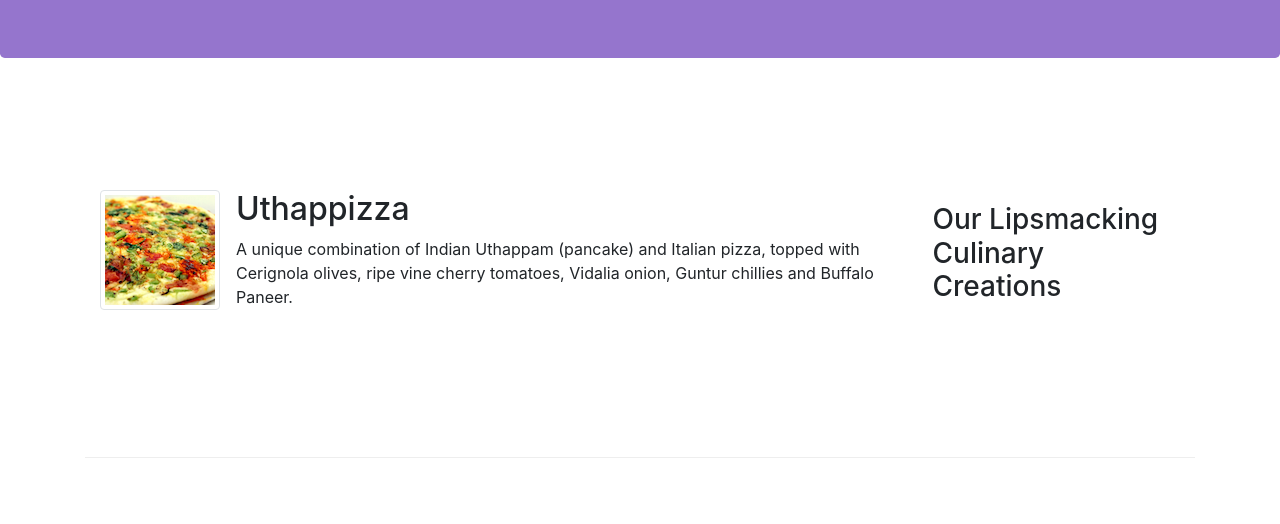
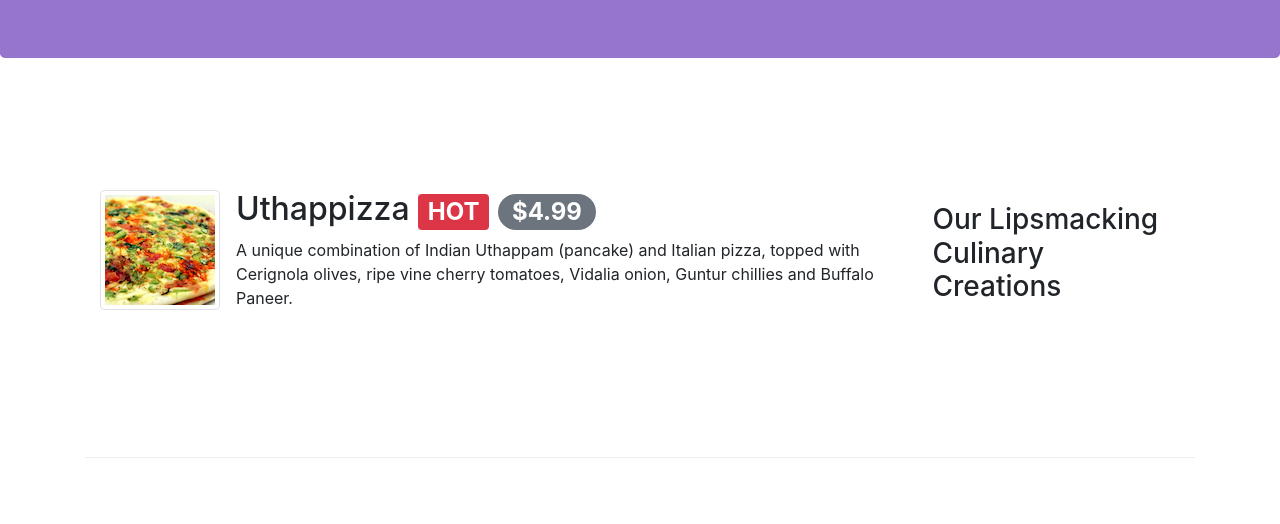
Before and after one commit to HHH0808/confusion_bootstrap, a website: page index.html in a window 1280 px wide. Shown: the part 276-800 px from the top of the page. Drawn offline with nearby package versions, Linux system fonts and the light colour scheme.

Commit message:
alert_users

```diff
--- a/index.html
+++ b/index.html
@@ -58,7 +58,7 @@
                     <img class='d-flex mr-3 img-thumbnail align-items-center'
                         src='img/uthappizza.png'>
                     <div class ='media-body'>
-                        <h2 class="mt-0">Uthappizza</h2>
+                        <h2 class="mt-0">Uthappizza <span class='badge badge-danger'> HOT </span> <span class='badge badge-pill badge-secondary'> $4.99</span></span></h2>
                         <p>A unique combination of Indian Uthappam (pancake) and Italian pizza, topped with Cerignola olives, ripe vine cherry tomatoes, Vidalia onion, Guntur chillies and Buffalo Paneer.</p>
                     </div>
                 </div>
```
